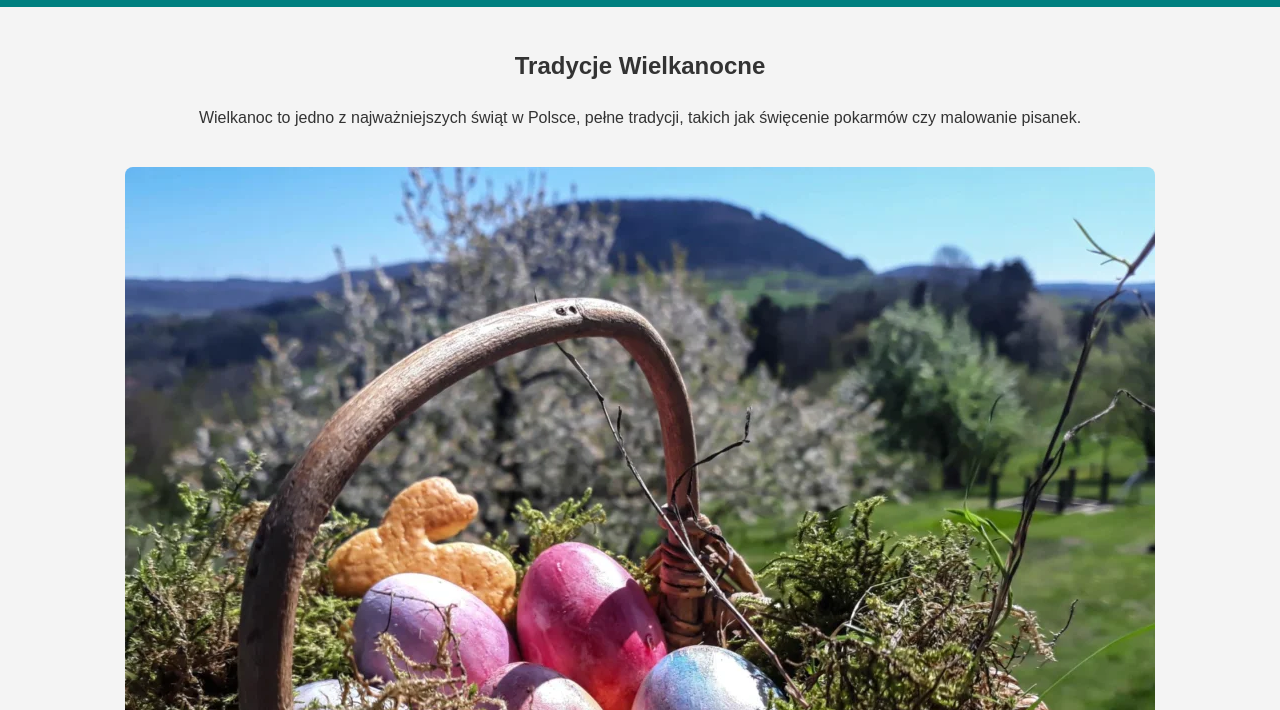
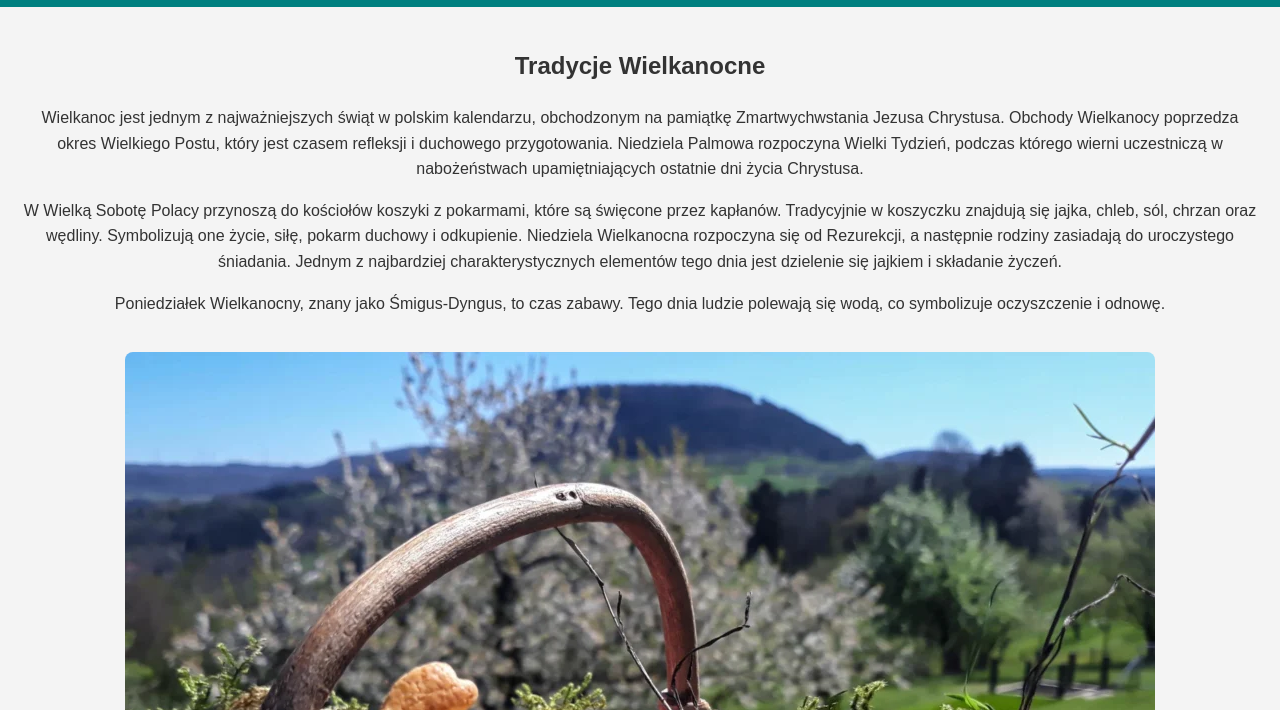
Before and after one commit to JakubtZSTI1p21/zadanie, a plain HTML site: page wielkanoc.html in a window 1280 px wide. Shown: the part 90-800 px from the top of the page. Drawn offline with Linux system fonts and the light colour scheme.

Commit message:
Rozwinięcie tekstu wielkanoc.html

```diff
--- a/wielkanoc.html
+++ b/wielkanoc.html
@@ -21,7 +21,23 @@
     </header>
     <main>
         <h2>Tradycje Wielkanocne</h2>
-        <p>Wielkanoc to jedno z najważniejszych świąt w Polsce, pełne tradycji, takich jak święcenie pokarmów czy malowanie pisanek.</p>
+        <p>
+            Wielkanoc jest jednym z najważniejszych świąt w polskim kalendarzu, obchodzonym na pamiątkę Zmartwychwstania
+            Jezusa Chrystusa. Obchody Wielkanocy poprzedza okres Wielkiego Postu, który jest czasem refleksji i duchowego
+            przygotowania. Niedziela Palmowa rozpoczyna Wielki Tydzień, podczas którego wierni uczestniczą w nabożeństwach
+            upamiętniających ostatnie dni życia Chrystusa.
+        </p>
+        <p>
+            W Wielką Sobotę Polacy przynoszą do kościołów koszyki z pokarmami, które są święcone przez kapłanów. Tradycyjnie
+            w koszyczku znajdują się jajka, chleb, sól, chrzan oraz wędliny. Symbolizują one życie, siłę, pokarm duchowy i
+            odkupienie. Niedziela Wielkanocna rozpoczyna się od Rezurekcji, a następnie rodziny zasiadają do uroczystego
+            śniadania. Jednym z najbardziej charakterystycznych elementów tego dnia jest dzielenie się jajkiem i składanie
+            życzeń.
+        </p>
+        <p>
+            Poniedziałek Wielkanocny, znany jako Śmigus-Dyngus, to czas zabawy. Tego dnia ludzie polewają się wodą, co
+            symbolizuje oczyszczenie i odnowę.
+        </p>
         <img src="wielkanoc.jpg" alt="Wielkanocne tradycje" class="main-image">
     </main>
     <footer>
```
